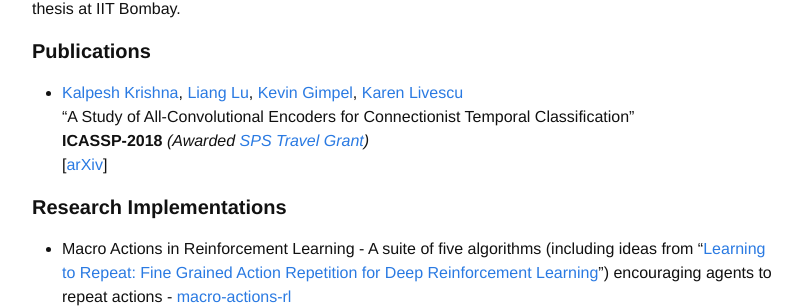
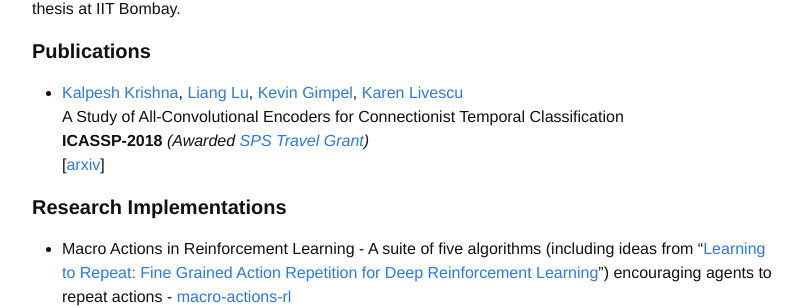
Before and after one commit to martiansideofthemoon/martiansideofthemoon.github.io, a Jekyll site: the page built from _pages/research.md, in a window 1280 px wide. Shown: the part 248-556 px from the top of the page, without its empty margins (238-1040 px from the left). Built offline with Jekyll 4.4.1, drawn with Linux system fonts in a browser that asks for light colours; comment, search, counter and statistics services are not loaded.

Commit message:
Name URL updated

```diff
--- a/_pages/research.md
+++ b/_pages/research.md
@@ -8,9 +8,9 @@ My interests include Natural Language Processing, Speech Recognition and Compute
 #### **Publications**
 
 * [Kalpesh Krishna](http://martiansideofthemoon.github.io/), [Liang Lu](http://ttic.uchicago.edu/~llu/), [Kevin Gimpel](http://ttic.uchicago.edu/~kgimpel/), [Karen Livescu](http://ttic.uchicago.edu/~klivescu/)
-"A Study of All-Convolutional Encoders for Connectionist Temporal Classification"
+A Study of All-Convolutional Encoders for Connectionist Temporal Classification
 **ICASSP-2018** *(Awarded [SPS Travel Grant](https://signalprocessingsociety.org/events/sps-travel-grants))*
-\[[arXiv](https://arxiv.org/abs/1710.10398)\]
+\[[arxiv](https://arxiv.org/abs/1710.10398)\]
 
 #### **Research Implementations**
 
```
